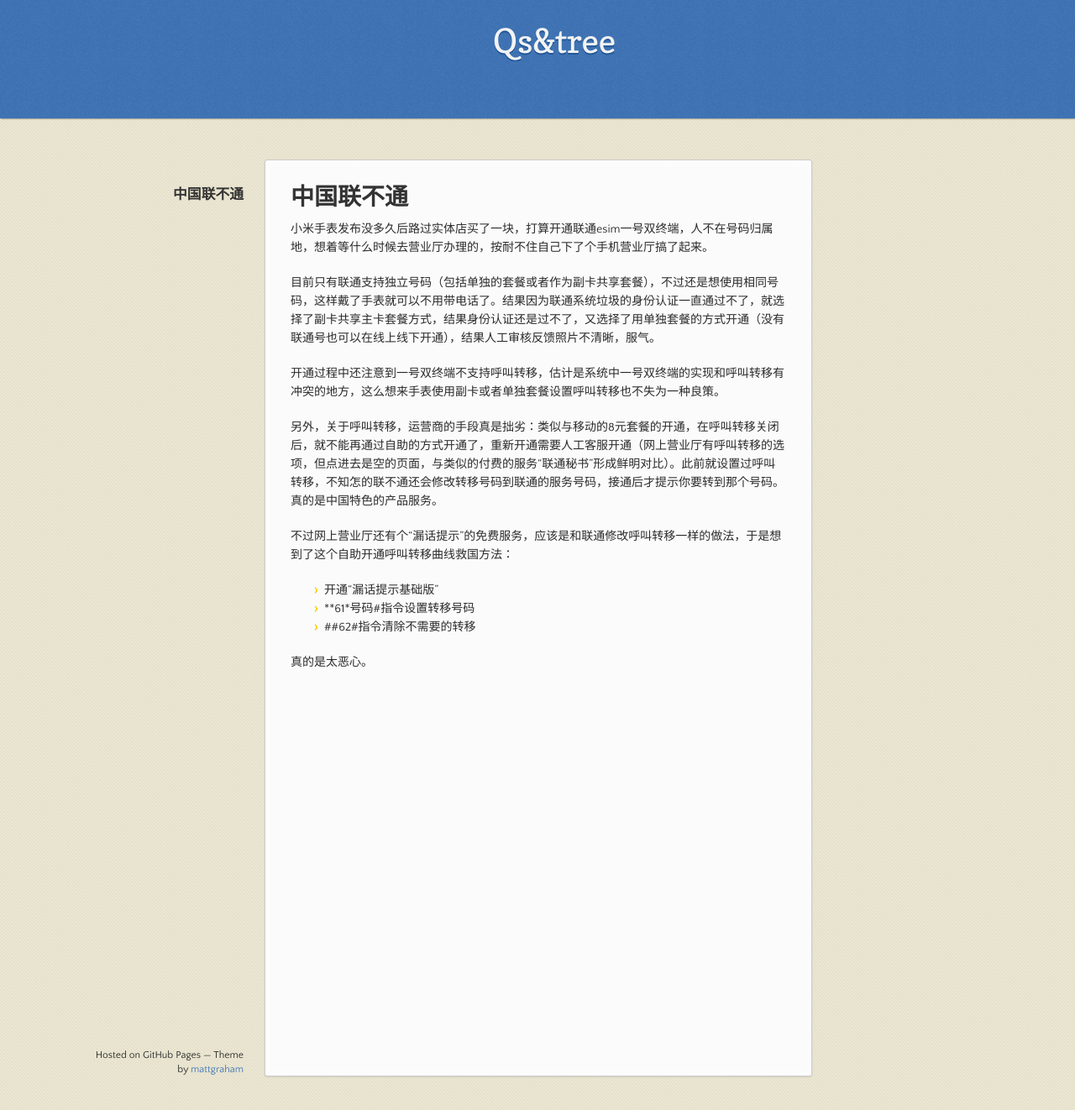
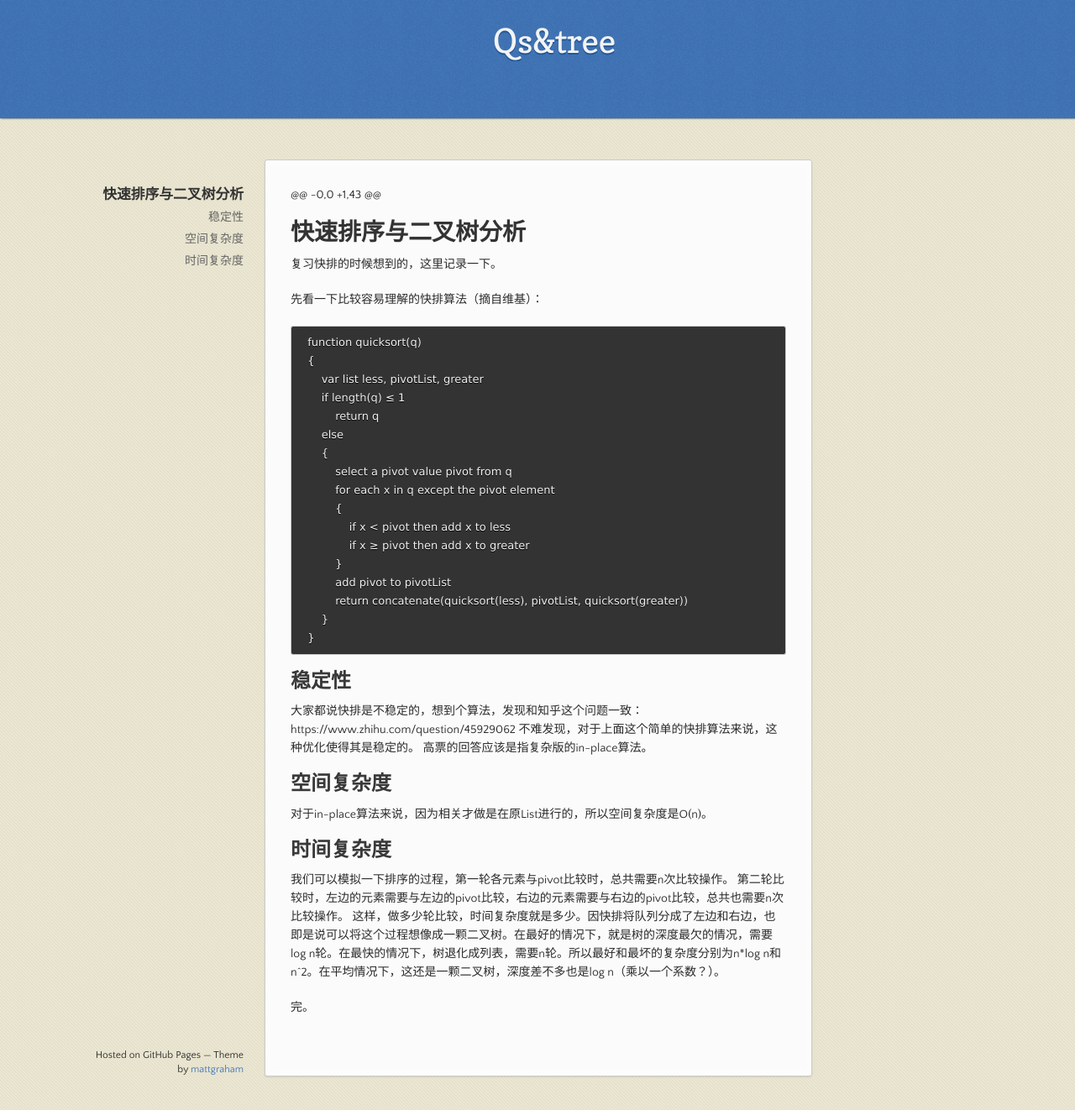
Before and after one commit to lvv9/lvv9.github.io, a Jekyll site: the page built from _posts/2020-09-08-qs&tree.md, in a window 1280 px wide and 1322 px high. Shown: the whole window at 84% size. Built offline with Jekyll 4.4.1, drawn with Linux system fonts in a browser that asks for light colours; our own code applies the rules of GitHub Pages for plain Markdown files; the repository's description, which GitHub fills in, is left out.

Commit message:
Update 2020-09-08-qs&tree.md

````diff
--- a/_posts/2020-09-08-qs&tree.md
+++ b/_posts/2020-09-08-qs&tree.md
@@ -1,17 +1,44 @@
-# 中国联不通
+@@ -0,0 +1,43 @@
+# 快速排序与二叉树分析
 
-小米手表发布没多久后路过实体店买了一块，打算开通联通esim一号双终端，人不在号码归属地，想着等什么时候去营业厅办理的，按耐不住自己下了个手机营业厅搞了起来。
+复习快排的时候想到的，这里记录一下。
 
-目前只有联通支持独立号码（包括单独的套餐或者作为副卡共享套餐），不过还是想使用相同号码，这样戴了手表就可以不用带电话了。结果因为联通系统垃圾的身份认证一直通过不了，就选择了副卡共享主卡套餐方式，结果身份认证还是过不了，又选择了用单独套餐的方式开通（没有联通号也可以在线上线下开通），结果人工审核反馈照片不清晰，服气。
+先看一下比较容易理解的快排算法（摘自维基）：
 
-开通过程中还注意到一号双终端不支持呼叫转移，估计是系统中一号双终端的实现和呼叫转移有冲突的地方，这么想来手表使用副卡或者单独套餐设置呼叫转移也不失为一种良策。
+```
+ function quicksort(q)
+ {
+     var list less, pivotList, greater
+     if length(q) ≤ 1
+         return q
+     else
+     {
+         select a pivot value pivot from q
+         for each x in q except the pivot element
+         {
+             if x < pivot then add x to less
+             if x ≥ pivot then add x to greater
+         }
+         add pivot to pivotList
+         return concatenate(quicksort(less), pivotList, quicksort(greater))
+     }
+ }
+```
 
-另外，关于呼叫转移，运营商的手段真是拙劣：类似与移动的8元套餐的开通，在呼叫转移关闭后，就不能再通过自助的方式开通了，重新开通需要人工客服开通（网上营业厅有呼叫转移的选项，但点进去是空的页面，与类似的付费的服务“联通秘书”形成鲜明对比）。此前就设置过呼叫转移，不知怎的联不通还会修改转移号码到联通的服务号码，接通后才提示你要转到那个号码。真的是中国特色的产品服务。
+## 稳定性
 
-不过网上营业厅还有个“漏话提示”的免费服务，应该是和联通修改呼叫转移一样的做法，于是想到了这个自助开通呼叫转移曲线救国方法：
+大家都说快排是不稳定的，想到个算法，发现和知乎这个问题一致：https://www.zhihu.com/question/45929062
+不难发现，对于上面这个简单的快排算法来说，这种优化使得其是稳定的。
+高票的回答应该是指复杂版的in-place算法。
 
-- 开通“漏话提示基础版”
-- \**61\*号码#指令设置转移号码
-- ##62#指令清除不需要的转移
+## 空间复杂度
 
-真的是太恶心。
+对于in-place算法来说，因为相关才做是在原List进行的，所以空间复杂度是O(n)。
+
+## 时间复杂度
+
+我们可以模拟一下排序的过程，第一轮各元素与pivot比较时，总共需要n次比较操作。
+第二轮比较时，左边的元素需要与左边的pivot比较，右边的元素需要与右边的pivot比较，总共也需要n次比较操作。
+这样，做多少轮比较，时间复杂度就是多少。因快排将队列分成了左边和右边，也即是说可以将这个过程想像成一颗二叉树。在最好的情况下，就是树的深度最欠的情况，需要log n轮。在最快的情况下，树退化成列表，需要n轮。所以最好和最坏的复杂度分别为n*log n和n^2。在平均情况下，这还是一颗二叉树，深度差不多也是log n（乘以一个系数？）。
+
+完。
````
